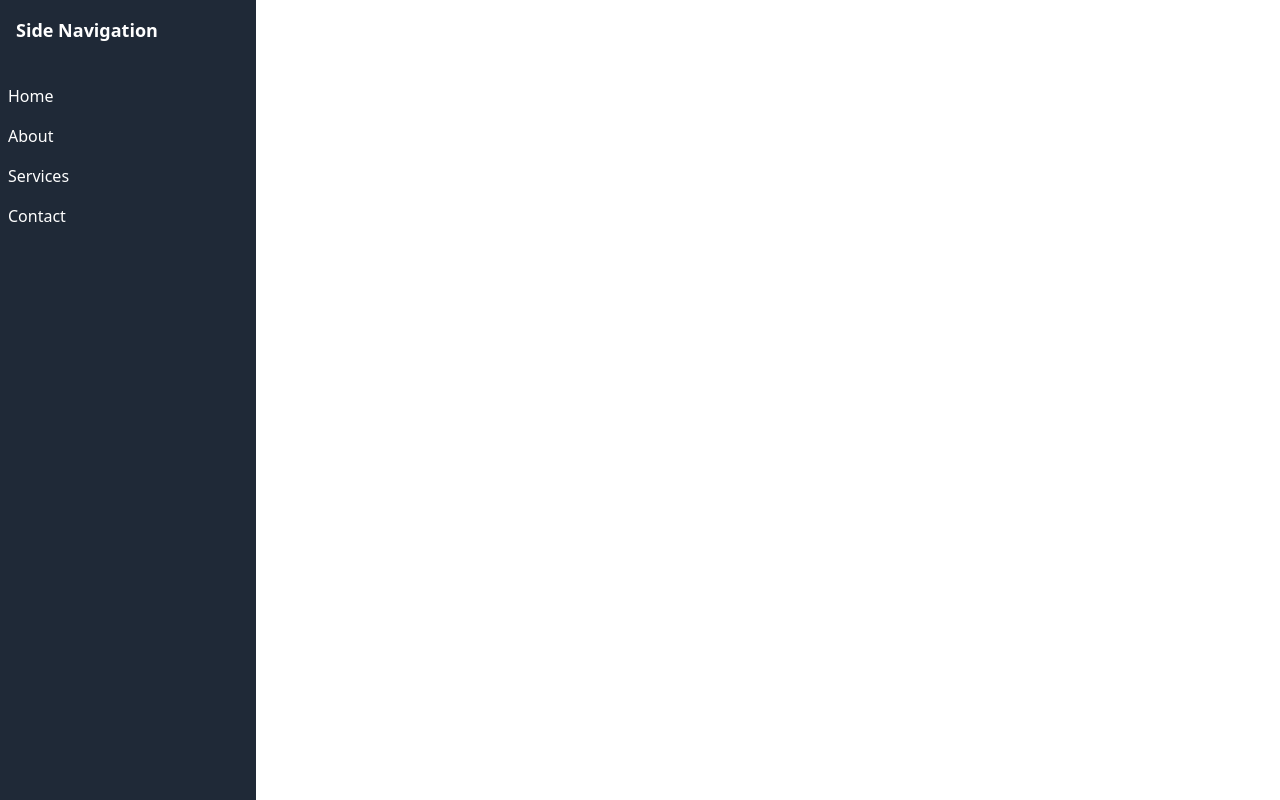
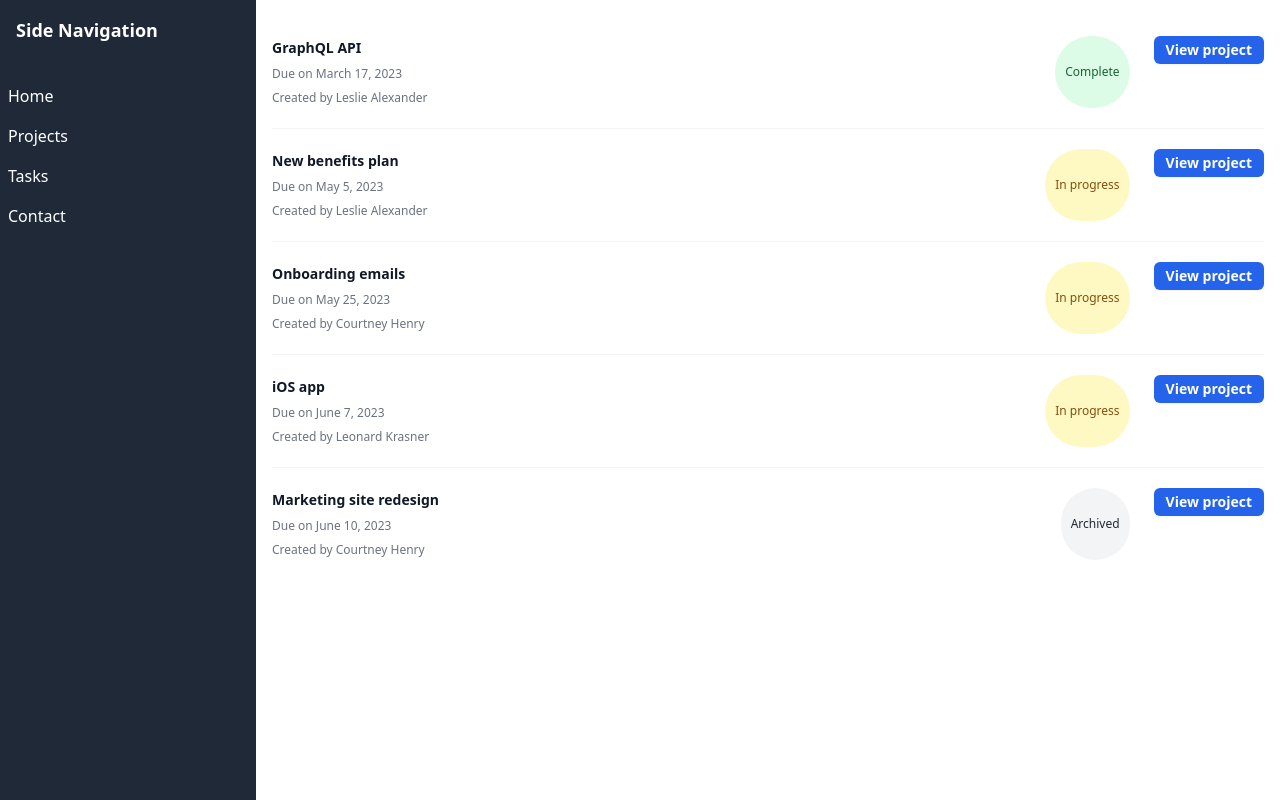
Before and after one commit to kaloyankolev13/task-app-frontend, a Vue app: page /tasks in a window 1280 px wide. Built offline with nearby package versions, Linux system fonts and the light colour scheme.

Commit message:
added taska

```diff
--- a/src/components/SideNavigation.vue
+++ b/src/components/SideNavigation.vue
@@ -24,8 +24,8 @@ interface NavItem {
 
 const navItems = ref<NavItem[]>([
   { name: 'Home', link: '/' },
-  { name: 'About', link: '/about' },
-  { name: 'Services', link: '/services' },
+  { name: 'Projects', link: '/projects' },
+  { name: 'Tasks', link: '/tasks' },
   { name: 'Contact', link: '/contact' },
 ]);
 </script>
--- /dev/null
+++ b/src/components/Tasks/TasksComponent.vue
@@ -0,0 +1,81 @@
+<template>
+  <ul role="list" class="divide-y divide-gray-100">
+    <li
+      v-for="project in projects"
+      :key="project.id"
+      class="flex justify-between gap-x-6 py-5"
+    >
+      <div class="flex min-w-0 flex-1 gap-x-4">
+        <div class="min-w-0 flex-auto">
+          <p class="text-sm font-semibold leading-6 text-gray-900">
+            {{ project.name }}
+          </p>
+          <p class="mt-1 truncate text-xs leading-5 text-gray-500">
+            Due on {{ project.dueDate }}
+          </p>
+          <p class="mt-1 truncate text-xs leading-5 text-gray-500">
+            Created by {{ project.createdBy }}
+          </p>
+        </div>
+        <div
+          :class="{
+            'bg-green-100 text-green-800': project.status === 'Complete',
+            'bg-yellow-100 text-yellow-800': project.status === 'In progress',
+            'bg-gray-100 text-gray-800': project.status === 'Archived',
+          }"
+          class="inline-flex items-center rounded-full px-2.5 py-0.5 text-xs font-medium"
+        >
+          {{ project.status }}
+        </div>
+      </div>
+      <div class="hidden shrink-0 sm:flex sm:flex-col sm:items-end">
+        <button
+          type="button"
+          class="rounded-md bg-blue-600 px-3 py-1 text-sm font-semibold text-white shadow-sm hover:bg-blue-500"
+        >
+          View project
+        </button>
+      </div>
+    </li>
+  </ul>
+</template>
+
+<script setup lang="ts">
+const projects = [
+  {
+    id: 1,
+    name: "GraphQL API",
+    status: "Complete",
+    dueDate: "March 17, 2023",
+    createdBy: "Leslie Alexander",
+  },
+  {
+    id: 2,
+    name: "New benefits plan",
+    status: "In progress",
+    dueDate: "May 5, 2023",
+    createdBy: "Leslie Alexander",
+  },
+  {
+    id: 3,
+    name: "Onboarding emails",
+    status: "In progress",
+    dueDate: "May 25, 2023",
+    createdBy: "Courtney Henry",
+  },
+  {
+    id: 4,
+    name: "iOS app",
+    status: "In progress",
+    dueDate: "June 7, 2023",
+    createdBy: "Leonard Krasner",
+  },
+  {
+    id: 5,
+    name: "Marketing site redesign",
+    status: "Archived",
+    dueDate: "June 10, 2023",
+    createdBy: "Courtney Henry",
+  },
+];
+</script>
--- a/src/router/index.ts
+++ b/src/router/index.ts
@@ -21,7 +21,12 @@ const router = createRouter({
     //   component: () => import('../views/ProjectView.vue'),
     //   props: true,
     // },
-
+        {
+      path: '/tasks/',
+      name: 'tasks',
+      component: () => import('../views/Tasks/TasksView.vue'),
+      props: true,
+    },
     {
       path: '/admin/login',
       name: 'login',
--- /dev/null
+++ b/src/views/Tasks/TaskModal.vue
@@ -0,0 +1,67 @@
+<template>
+    <div>
+      <div class="px-4 sm:px-0">
+        <h3 class="text-base font-semibold leading-7 text-gray-900">Applicant Information</h3>
+        <p class="mt-1 max-w-2xl text-sm leading-6 text-gray-500">Personal details and application.</p>
+      </div>
+      <div class="mt-6 border-t border-gray-100">
+        <dl class="divide-y divide-gray-100">
+          <div class="px-4 py-6 sm:grid sm:grid-cols-3 sm:gap-4 sm:px-0">
+            <dt class="text-sm font-medium leading-6 text-gray-900">Full name</dt>
+            <dd class="mt-1 text-sm leading-6 text-gray-700 sm:col-span-2 sm:mt-0">Margot Foster</dd>
+          </div>
+          <div class="px-4 py-6 sm:grid sm:grid-cols-3 sm:gap-4 sm:px-0">
+            <dt class="text-sm font-medium leading-6 text-gray-900">Application for</dt>
+            <dd class="mt-1 text-sm leading-6 text-gray-700 sm:col-span-2 sm:mt-0">Backend Developer</dd>
+          </div>
+          <div class="px-4 py-6 sm:grid sm:grid-cols-3 sm:gap-4 sm:px-0">
+            <dt class="text-sm font-medium leading-6 text-gray-900">Email address</dt>
+            <dd class="mt-1 text-sm leading-6 text-gray-700 sm:col-span-2 sm:mt-0">margotfoster@example.com</dd>
+          </div>
+          <div class="px-4 py-6 sm:grid sm:grid-cols-3 sm:gap-4 sm:px-0">
+            <dt class="text-sm font-medium leading-6 text-gray-900">Salary expectation</dt>
+            <dd class="mt-1 text-sm leading-6 text-gray-700 sm:col-span-2 sm:mt-0">$120,000</dd>
+          </div>
+          <div class="px-4 py-6 sm:grid sm:grid-cols-3 sm:gap-4 sm:px-0">
+            <dt class="text-sm font-medium leading-6 text-gray-900">About</dt>
+            <dd class="mt-1 text-sm leading-6 text-gray-700 sm:col-span-2 sm:mt-0">Fugiat ipsum ipsum deserunt culpa aute sint do nostrud anim incididunt cillum culpa consequat. Excepteur qui ipsum aliquip consequat sint. Sit id mollit nulla mollit nostrud in ea officia proident. Irure nostrud pariatur mollit ad adipisicing reprehenderit deserunt qui eu.</dd>
+          </div>
+          <div class="px-4 py-6 sm:grid sm:grid-cols-3 sm:gap-4 sm:px-0">
+            <dt class="text-sm font-medium leading-6 text-gray-900">Attachments</dt>
+            <dd class="mt-2 text-sm text-gray-900 sm:col-span-2 sm:mt-0">
+              <ul role="list" class="divide-y divide-gray-100 rounded-md border border-gray-200">
+                <li class="flex items-center justify-between py-4 pl-4 pr-5 text-sm leading-6">
+                  <div class="flex w-0 flex-1 items-center">
+                    <PaperClipIcon class="h-5 w-5 flex-shrink-0 text-gray-400" aria-hidden="true" />
+                    <div class="ml-4 flex min-w-0 flex-1 gap-2">
+                      <span class="truncate font-medium">resume_back_end_developer.pdf</span>
+                      <span class="flex-shrink-0 text-gray-400">2.4mb</span>
+                    </div>
+                  </div>
+                  <div class="ml-4 flex-shrink-0">
+                    <a href="#" class="font-medium text-indigo-600 hover:text-indigo-500">Download</a>
+                  </div>
+                </li>
+                <li class="flex items-center justify-between py-4 pl-4 pr-5 text-sm leading-6">
+                  <div class="flex w-0 flex-1 items-center">
+                    <PaperClipIcon class="h-5 w-5 flex-shrink-0 text-gray-400" aria-hidden="true" />
+                    <div class="ml-4 flex min-w-0 flex-1 gap-2">
+                      <span class="truncate font-medium">coverletter_back_end_developer.pdf</span>
+                      <span class="flex-shrink-0 text-gray-400">4.5mb</span>
+                    </div>
+                  </div>
+                  <div class="ml-4 flex-shrink-0">
+                    <a href="#" class="font-medium text-indigo-600 hover:text-indigo-500">Download</a>
+                  </div>
+                </li>
+              </ul>
+            </dd>
+          </div>
+        </dl>
+      </div>
+    </div>
+  </template>
+
+  <script setup lang='ts'>
+//   import { PaperClipIcon } from '@heroicons/vue/20/solid'
+  </script>
--- /dev/null
+++ b/src/views/Tasks/TasksView.vue
@@ -0,0 +1,13 @@
+<template>
+    <div>
+        <TasksComponent />
+    </div>
+</template>
+
+<script setup lang="ts">
+    import TasksComponent from '@/components/Tasks/TasksComponent.vue';
+</script>
+
+<style scoped>
+
+</style>
```
